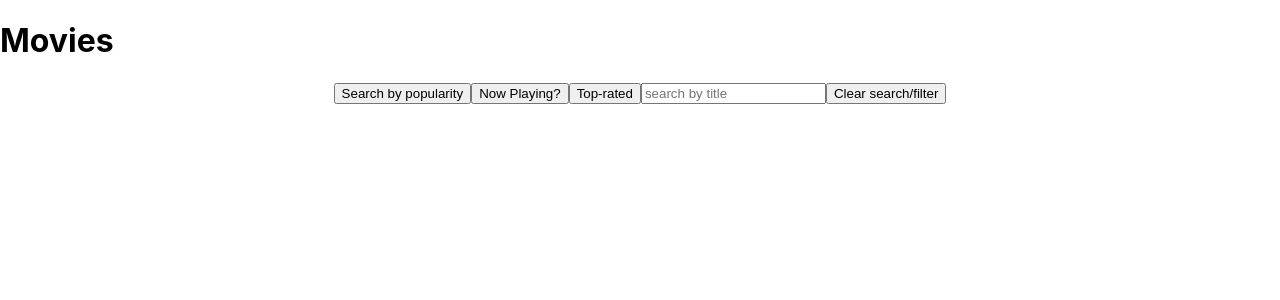
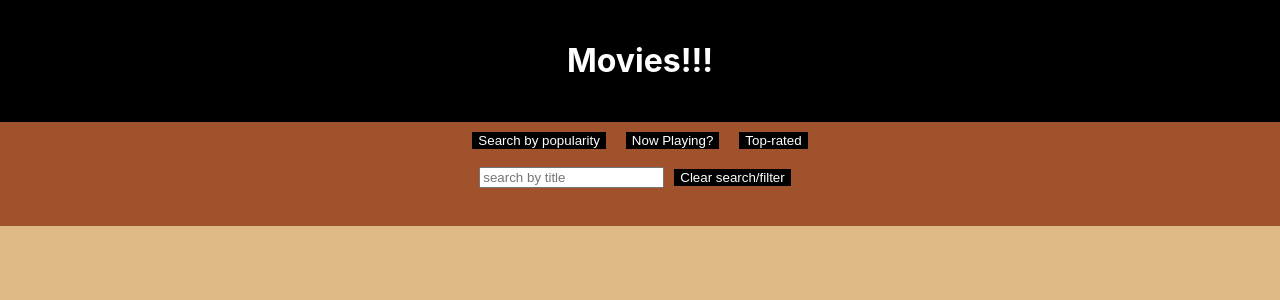
Before and after one commit to JulieGumerman/FE_developer_eval_Julie_Gumerman, a React (Create React App) app in the folder movies/: page / in a window 1280 px wide. Shown: the top 300 px of the page. Built offline with nearby package versions, Linux system fonts and the light colour scheme.

Commit message:
the beginnings of style

```diff
--- a/movies/src/App.js
+++ b/movies/src/App.js
@@ -4,15 +4,16 @@ import './App.scss';
 //import MovieCard from "./Components/MovieCard";
 import Movies from "./Components/Movies"
 import { Route } from "react-router-dom";
-import MovieDetails from "./Components/MovieDetails"
+import MovieDetails from "./Components/MovieDetails";
+import AppHeader from "./Components/AppHeader";
 
 
 
 function App() {
 
   return (
-    <div>
-      <h1>Movies</h1>
+    <div className="app">
+      <AppHeader />
       <Route exact path="/" component={Movies}/>
       <Route path={`/:id`} component={MovieDetails} />
     </div>
--- a/movies/src/App.scss
+++ b/movies/src/App.scss
@@ -1,13 +1,53 @@
+/******************Variables***********************/
+$background: #DEB887;
+
+
+
+
+
+
+/********************Body*************************/
+.app {
+  background: $background;
+  height: 100vh;
+}
+
 .content-wrapper {
   display: flex;
   justify-content: center;
   align-items: center;
   flex-direction: column;
+  background: $background;
+}
+
+.header {
+  background-color: black;
+  color: white;
+  justify-content: center;
+  padding-top: 20px;
+  padding-bottom: 20px;
+
+  h1 {
+    text-align: center;
+  }
 }
 
 
 .filter-search-bar {
   padding-bottom: 30px;
+  background: #A0522D;
+  width: 100%;
+  display: flex;
+  justify-content: center;
+  align-items: center;
+  flex-direction: column;
+
+  button {
+    color: white;
+    background: black;
+    margin: 10px;
+    border: none;
+  }
 }
 
 .movie-card-holder {
@@ -15,6 +55,8 @@
   justify-content: center;
   align-content: center;
   flex-direction: column;
+  background-color: #DEB887;
+  height: 100vh;
 
   @media screen and (min-width: 720px) {
     justify-content: space-around;
--- /dev/null
+++ b/movies/src/Components/AppHeader.js
@@ -0,0 +1,11 @@
+import React from "react";
+
+const AppHeader = () => {
+    return (
+        <div className="header">
+            <h1>Movies!!!</h1>
+        </div>
+    )
+}
+
+export default AppHeader;
--- a/movies/src/Components/MovieDetails.js
+++ b/movies/src/Components/MovieDetails.js
@@ -1,6 +1,6 @@
 import React, { useEffect, useState } from "react";
 import axios from "axios";
-import { Link } from "react-router-dom"
+import { Link } from "react-router-dom";
 
 const MovieDetails = ({match}) => {
     const [movie, setMovie] = useState({})
@@ -22,10 +22,12 @@ const MovieDetails = ({match}) => {
 
     console.log("MOVIE DATA!!!", movie)
     return (
-        <div>
-            <h1>{movie.title}</h1>
-            <p>{movie.overview}</p>
-            <button><Link to={"/"}>Return to movies</Link></button>
+        <div className="content-wrapper">
+            <div>
+                <h1>{movie.title}</h1>
+                <p>{movie.overview}</p>
+                <button><Link to={"/"}>Return to movies</Link></button>
+            </div>
         </div>
     );
 }
--- a/movies/src/Components/Movies.js
+++ b/movies/src/Components/Movies.js
@@ -1,6 +1,6 @@
 import React, { useEffect, useState} from "react";
 import axios from "axios";
-import MovieCard from "./MovieCard"
+import MovieCard from "./MovieCard";
 
 const Movies = () => {
 
@@ -56,9 +56,12 @@ const Movies = () => {
     return (
         <div className="content-wrapper">
           <div className="filter-search-bar">
+          <div>
             <button>Search by popularity</button>
             <button>Now Playing?</button>
             <button>Top-rated</button>
+          </div>
+          <div>
             <input
               placeholder="search by title"
               name="title"
@@ -68,6 +71,7 @@ const Movies = () => {
             <button
               onClick={getMovies}
             >Clear search/filter</button>
+          </div>
         </div>
         <div className="movie-card-holder">
           {movies.map(movie => {
```
Lines whose indentation alone changed are shown as unchanged.
